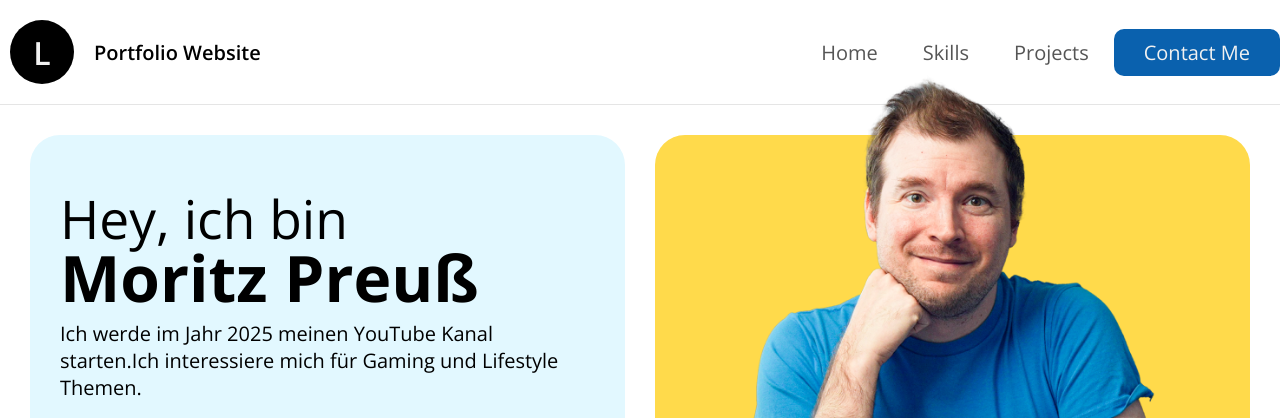
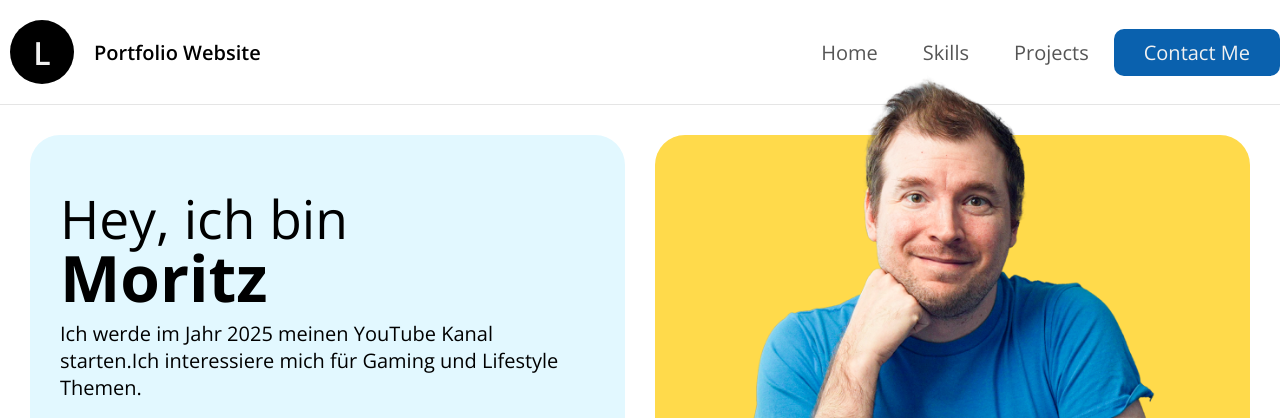
Before and after one commit to Momsianer/mywebsite, a plain HTML site: page index.html in a window 1280 px wide. Shown: the top 418 px of the page. Drawn offline with nearby package versions, Linux system fonts and the light colour scheme.

Commit message:
Update index.html

```diff
--- a/index.html
+++ b/index.html
@@ -3,7 +3,7 @@
 <head>
     <meta charset="UTF-8">
     <meta name="viewport" content="width=device-width, initial-scale=1.0">
-    <title>Portfolio Moritz Preuß</title>
+    <title>Portfolio Moritz</title>
     <link rel="preconnect" href="https://fonts.googleapis.com">
     <link rel="preconnect" href="https://fonts.gstatic.com" crossorigin>
     <link href="https://fonts.googleapis.com/css2?family=Open+Sans:ital,wght@0,300..800;1,300..800&display=swap" rel="stylesheet">
@@ -54,7 +54,7 @@
 			<div class="hero-blue">
 				<div>
 					<h1><small>Hey, ich bin</small>
-						Moritz Preuß
+						Moritz
 					</h1>
 					<p>
 						Ich werde im Jahr 2025 meinen YouTube Kanal starten.<span>Ich interessiere mich für Gaming und Lifestyle Themen.</span>
```
